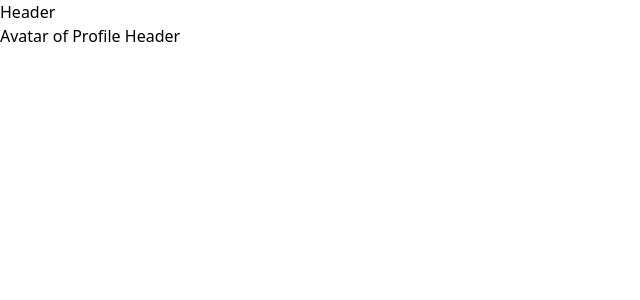
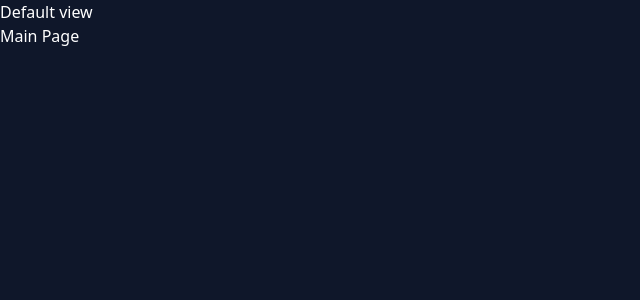
Before and after one commit to simplecoderx/myFirstNuxtApp, a Nuxt app: page / in a window 1280 px wide. Shown: the top 300 px of the page, without its empty margins (0-640 px from the left). Built offline with nearby package versions, Linux system fonts and the light colour scheme.

Commit message:
Created Layouts

```diff
--- a/app.vue
+++ b/app.vue
@@ -1,7 +1,7 @@
 <template>
   <div>
     <NuxtLayout >
-      <Header />
+<!--       <Header /> -->
       <NuxtPage />
     </NuxtLayout>
   </div>
--- /dev/null
+++ b/layouts/custom.vue
@@ -0,0 +1,16 @@
+<template>
+  <div class="CustomLayout h-screen text-white bg-pink-900">
+    <p>Custom view</p>
+    <slot />
+  </div>
+</template>
+
+<script>
+export default {
+
+}
+</script>
+
+<style>
+
+</style>
--- /dev/null
+++ b/layouts/default.vue
@@ -0,0 +1,16 @@
+<template>
+  <div class="DefaultLayout h-screen text-white bg-slate-900">
+    <p>Default view</p>
+    <slot />
+  </div>
+</template>
+
+<script>
+export default {
+
+}
+</script>
+
+<style>
+
+</style>
--- /dev/null
+++ b/pages/custom.vue
@@ -0,0 +1,9 @@
+<script setup>
+definePageMeta({
+    layout: "custom",
+});
+</script>
+
+<template>
+    <div class="Custom page">Custom Page</div>
+</template>
--- a/pages/index.vue
+++ b/pages/index.vue
@@ -1,6 +1,3 @@
 <template>
-    <div class="Main">
-<!--         <Alert /> -->
-        <ProfileHeaderAvatar />
-    </div>
+    <div class="Main">Main Page</div>
 </template>
```
